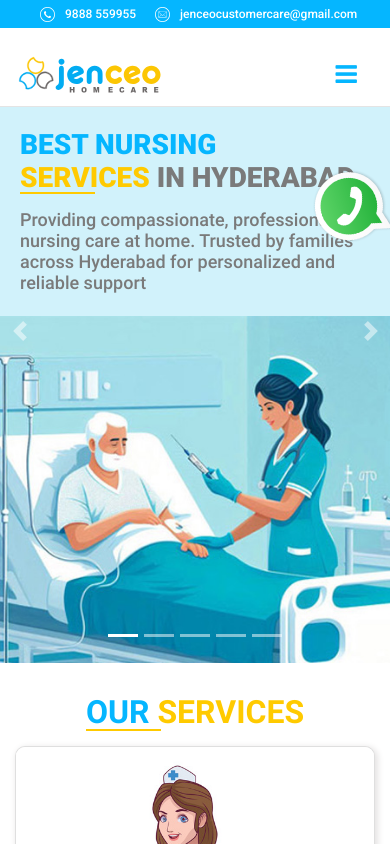
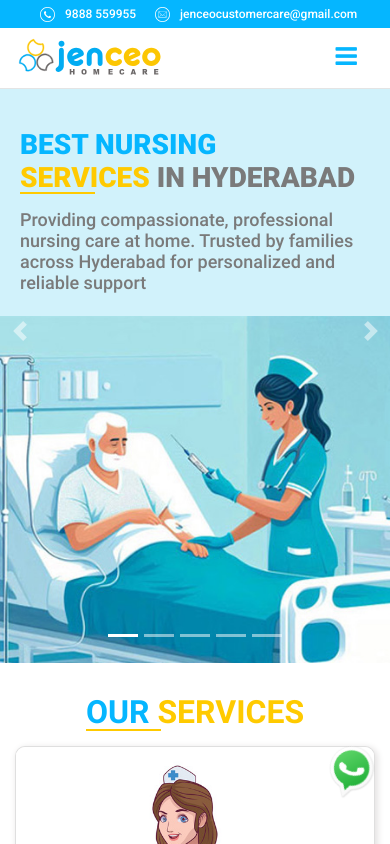
Before and after one commit to jnanaprakashpinisetti/HomeCare, a React (Create React App) app in the folder home-care/: page /#/ in a window 390 px wide. Shown: the top 844 px of the page. Built offline with nearby package versions, Linux system fonts and the light colour scheme.

Commit message:
Mobile Nav issues fixed

```diff
--- a/home-care/src/scss/components/watsapp.scss
+++ b/home-care/src/scss/components/watsapp.scss
@@ -3,6 +3,12 @@
     top: 20%;
     right: 0;
     z-index: 5;
+
+    @include mobile {
+        top:  auto;
+        bottom: 50px;
+        right: 15px;
+    }
 
 
     img {
@@ -11,6 +17,10 @@
         -webkit-animation:spin 4s linear infinite;
         -moz-animation:spin 4s linear infinite;
         animation:spin 4s linear infinite;
+
+        @include mobile {
+            max-width: 50px;
+        }
     }
 
 
@@ -18,12 +28,12 @@
 
     @-moz-keyframes spin {
         0% { -moz-transform: rotate(0deg); }
-        50% { -moz-transform: rotate(-180deg); }
+        50% { -moz-transform: rotate(-45deg); }
         100% { -moz-transform: rotate(0deg); }
     }
     @-webkit-keyframes spin {
         0% { -webkit-transform: rotate(0deg); }
-        50% { -webkit-transform: rotate(-180deg); }
+        50% { -webkit-transform: rotate(-45deg); }
         100% { -webkit-transform: rotate(0deg); }
     }
     @keyframes spin {
@@ -32,8 +42,8 @@
             -webkit-transform: rotate(0deg);
         }
         50% {
-            -webkit-transform: rotate(-180deg);
-            -webkit-transform: rotate(-180deg);
+            -webkit-transform: rotate(-45deg);
+            -webkit-transform: rotate(-45deg);
         }
         0% {
             -webkit-transform: rotate(0deg);
--- a/home-care/src/scss/layout/navbar.scss
+++ b/home-care/src/scss/layout/navbar.scss
@@ -12,7 +12,7 @@
     @include mobile {
         padding-bottom: 10px;
         box-shadow: none;
-        top:46px
+        top:28px
 
     }
 }
```
